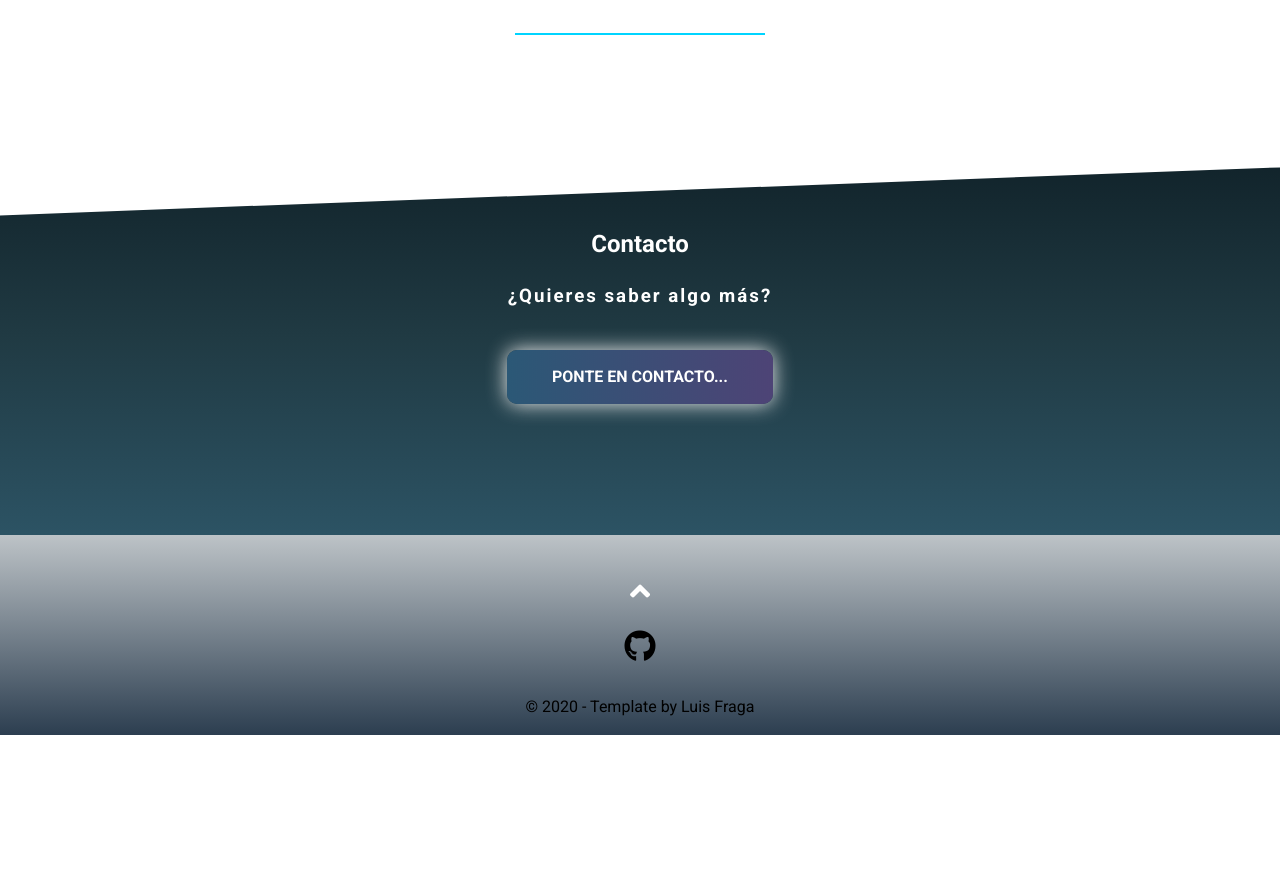
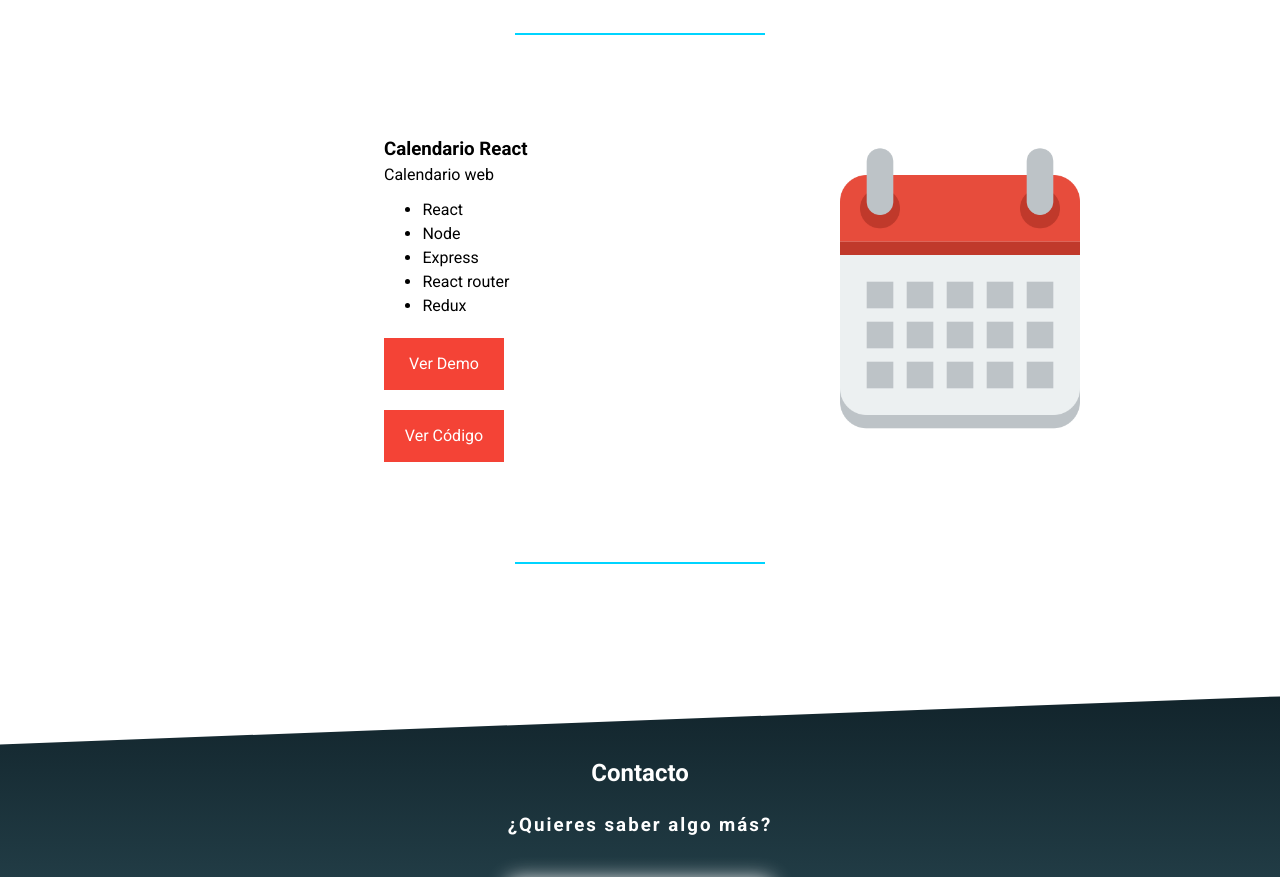
Before and after one commit to luis5944/luisportfolio, a React (Create React App) app: page / in a window 1280 px wide. Shown: the part 4100-4977 px from the top of the page. Before the commit the page ends 4835 px from the top, so only its background shows below. Built offline with nearby package versions, Linux system fonts and the light colour scheme.

Commit message:
new project

```diff
--- a/src/components/Projects/ProjectsData.js
+++ b/src/components/Projects/ProjectsData.js
@@ -59,10 +59,10 @@ export const ProjectsData = [
     urlDemo: "",
     img: "taller.png",
     technologies: [
-      "CRUD Operations",
-      "Saving Collections",
-      "Cascade Delete",
-      "Restrictions",
+      "Operaciones CRUD",
+      "Salvar Colecciones",
+      "Borrado en cascada",
+      "Restricciones",
       "Query by Example",
     ],
     type: "Java",
@@ -72,9 +72,20 @@ export const ProjectsData = [
     info:
       "Aplicación para bajar videos de youtube eligiendo calidad, audio/video.",
     urlCode: "",
-    urlDemo: "https://drive.google.com/file/d/1Gep4BVdgjDLliAp_kdxB2UIW-DArXBsF/view?usp=sharing",
+    urlDemo:
+      "https://drive.google.com/file/d/1Gep4BVdgjDLliAp_kdxB2UIW-DArXBsF/view?usp=sharing",
     img: "youtubed.png",
     technologies: ["YouTube API", "RSProgressBar"],
     type: "Java",
   },
+
+  {
+    name: "Calendario React",
+    info: "Calendario web",
+    urlCode: "https://github.com/luis5944/calendarreactnode",
+    urlDemo: "https://calendar-react-1.herokuapp.com",
+    img: "calendar.png",
+    technologies: ["React", "Node", "Express", "React router", "Redux"],
+    type: "React",
+  },
 ];
```
Also changed, not shown: src/images/calendar.png (added).
